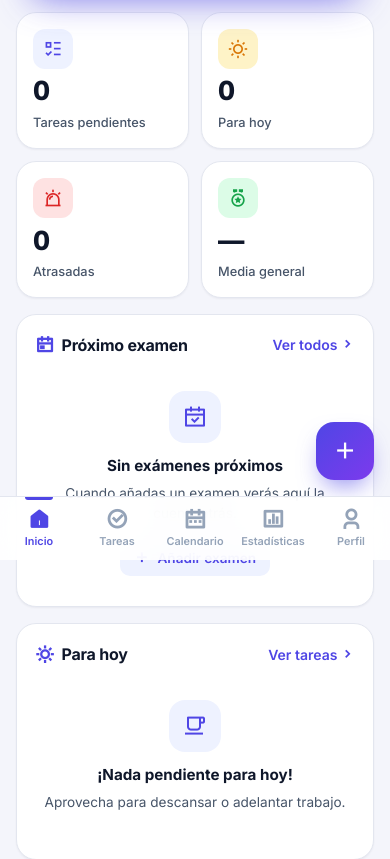
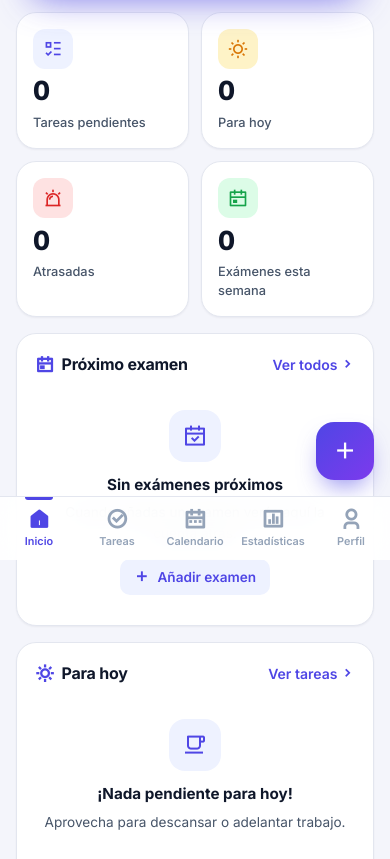
Before and after one commit to Frxnker/StudyTrack, a PHP site: page /dashboard in a window 390 px wide. Shown: the part 284-1143 px from the top of the page. Run offline with PHP 8.4, Linux system fonts and the light colour scheme; the visitor is signed in with stand-in values (Sample User, id 1); data that the repository does not hold is empty; some libraries are stand-ins or nearby versions.

Commit message:
Dashboard e interfaz: avisos abajo en móvil, sin media duplicada y pestaña activa
- En la app, en móvil y tablet los toasts salen abajo (encima de la
  navegación inferior y a la izquierda del botón +) y entran desde abajo;
  así el aviso de bienvenida ya no tapa el saludo. En escritorio siguen
  arriba a la derecha y en login/registro no cambian.
- La tarjeta "Media general" (repetida en el anillo de progreso) se
  sustituye por "Exámenes esta semana", que enlaza a Exámenes.
- Navegación inferior: Asignaturas marca Inicio y Objetivos marca
  Estadísticas, así toda sección deja una pestaña activa; aria-current
  "page" solo en la página exacta.
- Revisados los enlaces del dashboard: todos llevan a su sección.

Co-Authored-By: Claude Opus 5.5 <noreply@anthropic.com>

```diff
--- a/css/responsive.css
+++ b/css/responsive.css
@@ -312,9 +312,13 @@
     grid-column: auto;
   }
 
-  .toasts {
+  .toasts,
+  .layout-app .toasts,
+  .layout-app:has(.fab) .toasts {
+    --toast-from: -14px;
     top: 84px;
     right: 2rem;
+    bottom: auto;
   }
 
   /* Login / registro: pantalla dividida en dos mitades */
--- a/css/style.css
+++ b/css/style.css
@@ -1394,6 +1394,7 @@ button, input, select, textarea {
 .alert--info    { background: var(--c-info-soft);    color: var(--c-info-text); }
 
 .toasts {
+  --toast-from: -14px; /* desde dónde entra el aviso (arriba) */
   position: fixed;
   top: calc(var(--topbar-h) + .5rem);
   right: 1rem;
@@ -1403,6 +1404,19 @@ button, input, select, textarea {
   flex-direction: column;
   gap: .5rem;
   pointer-events: none;
+}
+
+/* En la app (móvil y tablet) los avisos salen abajo, encima de la navegación
+   inferior, para no tapar el saludo ni el contenido; si hay botón "+", a su izquierda.
+   En escritorio vuelven arriba a la derecha (responsive.css). */
+.layout-app .toasts {
+  --toast-from: 14px;
+  top: auto;
+  bottom: calc(var(--bottomnav-h) + var(--safe-bottom) + 1rem);
+}
+
+.layout-app:has(.fab) .toasts {
+  right: calc(1rem + 58px + .75rem); /* ancho del .fab + hueco */
 }
 
 .toast {
@@ -4042,7 +4056,7 @@ a.grade-mini__subject:hover {
 }
 
 @keyframes toast-in {
-  from { opacity: 0; transform: translateY(-14px) scale(.98); }
+  from { opacity: 0; transform: translateY(var(--toast-from, -14px)) scale(.98); }
   to   { opacity: 1; transform: none; }
 }
 
@@ -4052,7 +4066,7 @@ a.grade-mini__subject:hover {
 }
 
 @keyframes toast-out {
-  to { opacity: 0; transform: translateY(-10px) scale(.98); }
+  to { opacity: 0; transform: translateY(calc(var(--toast-from, -14px) * .7)) scale(.98); }
 }
 
 @keyframes fade-in {
--- a/includes/navbar.php
+++ b/includes/navbar.php
@@ -29,8 +29,15 @@ $navSections = [
 
 $bottomNav = ['dashboard', 'tasks', 'calendar', 'statistics', 'profile'];
 
-// Secciones que "pertenecen" a una pestaña de la barra inferior
-$bottomNavParent = ['exams' => 'calendar', 'schedule' => 'calendar', 'grades' => 'statistics'];
+// Secciones sin pestaña propia en la barra inferior: se marca la pestaña "padre"
+// (todas las secciones dejan así alguna pestaña activa)
+$bottomNavParent = [
+    'subjects' => 'dashboard',   // el inicio resume las asignaturas
+    'exams'    => 'calendar',
+    'schedule' => 'calendar',
+    'grades'   => 'statistics',
+    'goals'    => 'statistics',  // el progreso de los objetivos está en estadísticas
+];
 
 $activePage = current_page();
 $activeTab  = $bottomNavParent[$activePage] ?? $activePage;
@@ -89,7 +96,7 @@ $navItems = array_merge(...array_values($navSections));
     <?php $isActive = $page === $activeTab; ?>
     <a href="<?= e($page) ?>.php"
        class="bottom-nav__item<?= $isActive ? ' is-active' : '' ?>"
-       <?= $isActive ? 'aria-current="page"' : '' ?>>
+       <?= $page === $activePage ? 'aria-current="page"' : ($isActive ? 'aria-current="true"' : '') ?>>
       <i class="<?= e($icon . ($isActive ? '-fill' : '-line')) ?>" aria-hidden="true"></i>
       <span><?= e($label) ?></span>
     </a>
--- a/views/dashboard.php
+++ b/views/dashboard.php
@@ -75,14 +75,10 @@ $passedPct    = $gradedCount > 0 ? (int) round($passedCount / $gradedCount * 100
         <span class="stat__value" data-count-up="<?= $taskCounts['atrasadas'] ?>"><?= $taskCounts['atrasadas'] ?></span>
         <span class="stat__label">Atrasadas</span>
       </a>
-      <a href="grades.php" class="stat stat--success">
-        <span class="stat__icon"><i class="ri-medal-line" aria-hidden="true"></i></span>
-        <?php if ($overallAverage === null): ?>
-          <span class="stat__value">—</span>
-        <?php else: ?>
-          <span class="stat__value" data-count-up="<?= round($overallAverage, 2) ?>" data-decimals="2"><?= e(format_grade($overallAverage)) ?></span>
-        <?php endif; ?>
-        <span class="stat__label">Media general</span>
+      <a href="exams.php" class="stat stat--success">
+        <span class="stat__icon"><i class="ri-calendar-event-line" aria-hidden="true"></i></span>
+        <span class="stat__value" data-count-up="<?= $week['examenes'] ?>"><?= $week['examenes'] ?></span>
+        <span class="stat__label">Exámenes esta semana</span>
       </a>
     </section>
 
```
